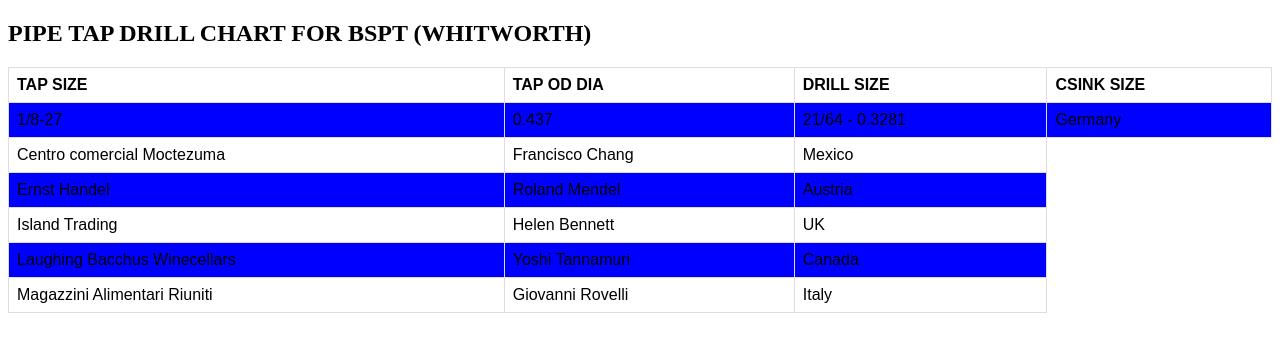
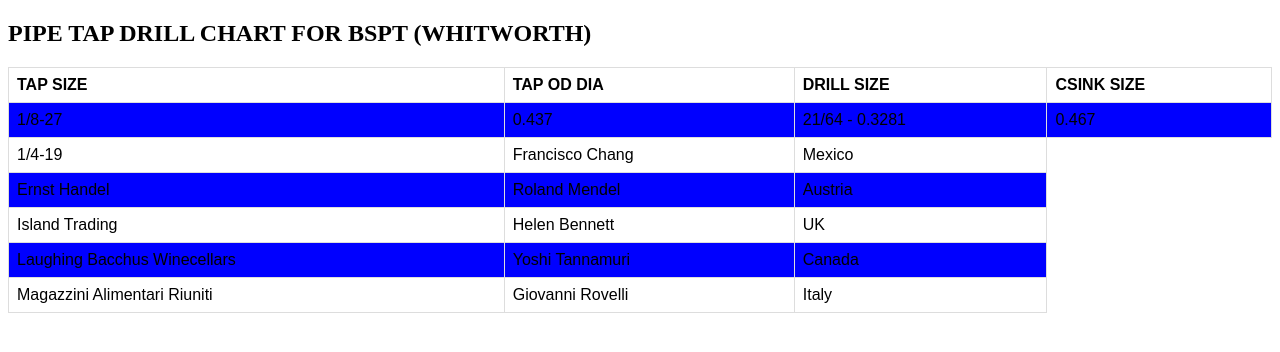
Before and after one commit to Milys/Calculate_App, a plain HTML site: page Tap_BSPT.html in a window 1280 px wide. Drawn offline with Linux system fonts and the light colour scheme.

Commit message:
Add TAPS TABLE

```diff
--- a/Tap_BSPT.html
+++ b/Tap_BSPT.html
@@ -42,10 +42,10 @@
         <td>1/8-27</td>
         <td>0.437</td>
         <td>21/64  -  0.3281</td>
-        <td>Germany</td>
+        <td>0.467</td>
       </tr>
       <tr>
-        <td>Centro comercial Moctezuma</td>
+        <td>1/4-19</td>
         <td>Francisco Chang</td>
         <td>Mexico</td>
       </tr>
```
